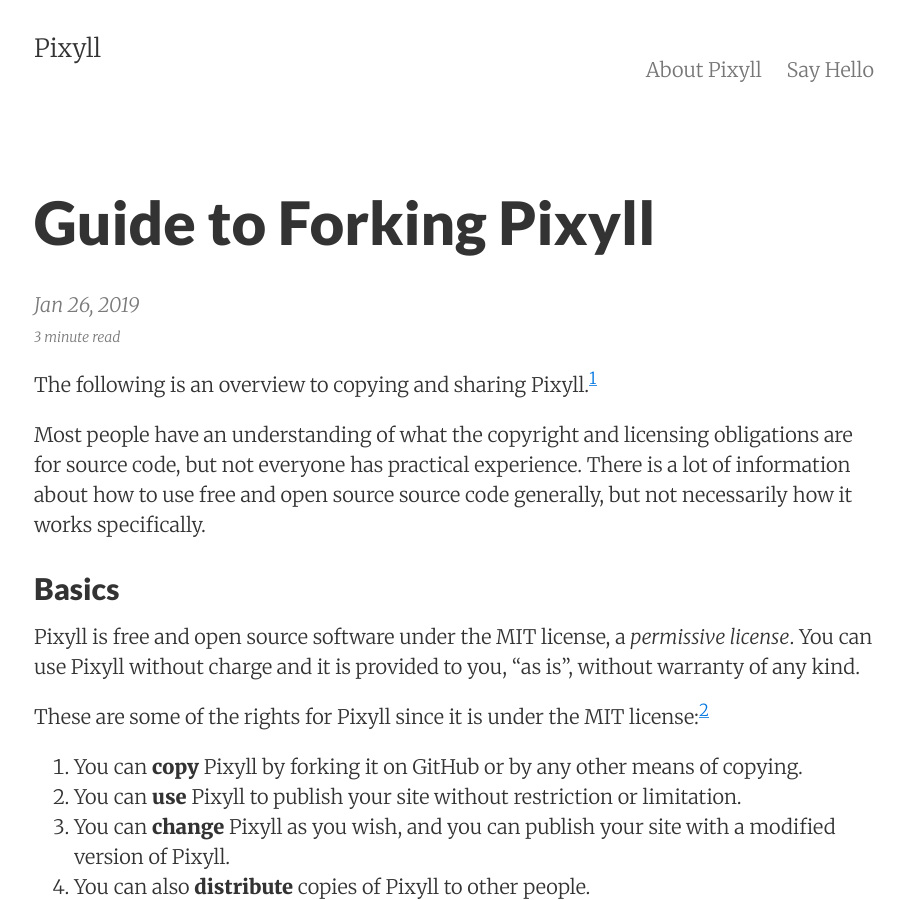
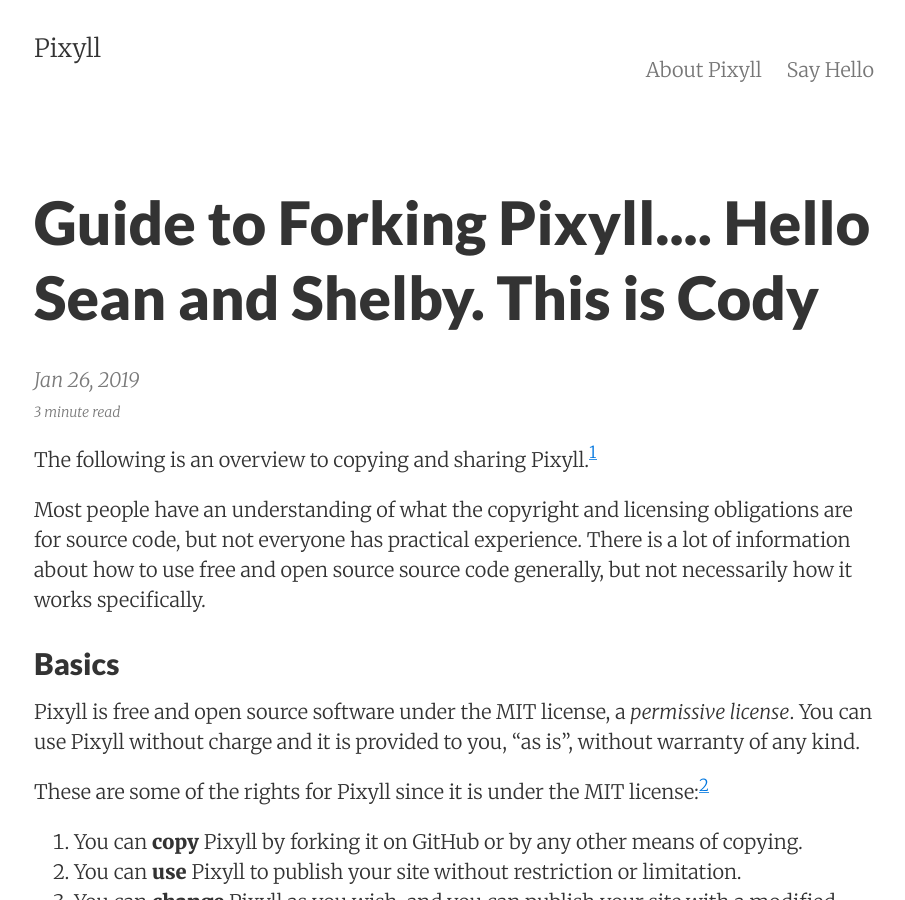
Before and after one commit to palmerco/web_server, a Jekyll site: the page built from _posts/2019-01-26-guide-to-forking-pixyll.md, in a window 1280 px wide and 900 px high. Shown: the whole window, without its empty margins (186-1091 px from the left). Built offline with Jekyll 4.4.1, drawn with Linux system fonts in a browser that asks for light colours.

Commit message:
Update 2019-01-26-guide-to-forking-pixyll.md

```diff
--- a/_posts/2019-01-26-guide-to-forking-pixyll.md
+++ b/_posts/2019-01-26-guide-to-forking-pixyll.md
@@ -1,6 +1,6 @@
 ---
 layout: post
-title: Guide to Forking Pixyll
+title: Guide to Forking Pixyll.... Hello Sean and Shelby. This is Cody
 date: 2019-01-26 19:22
 summary: Pixyll is available to you under the MIT license.
 categories: jekyll pixyll
```
